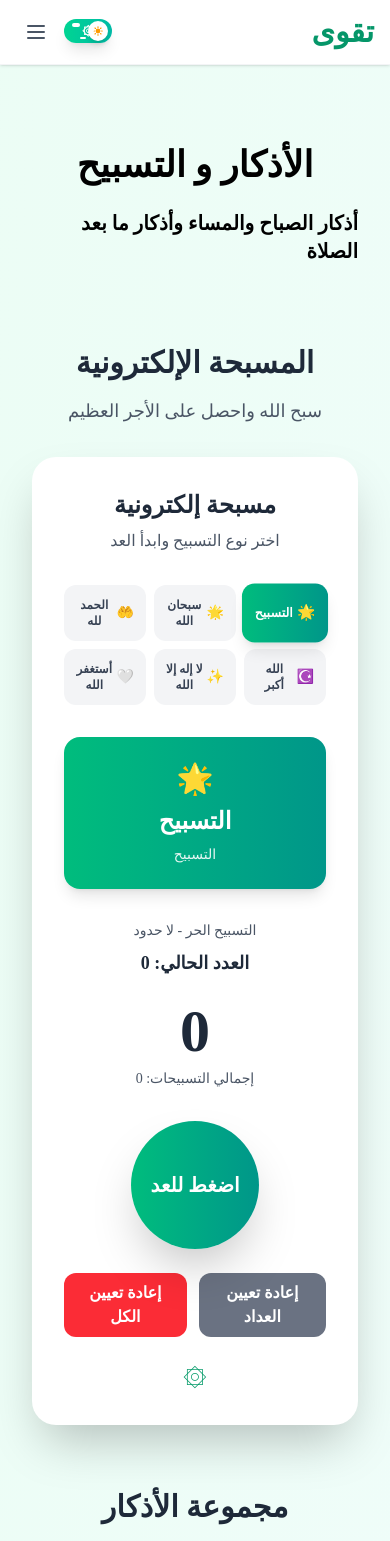
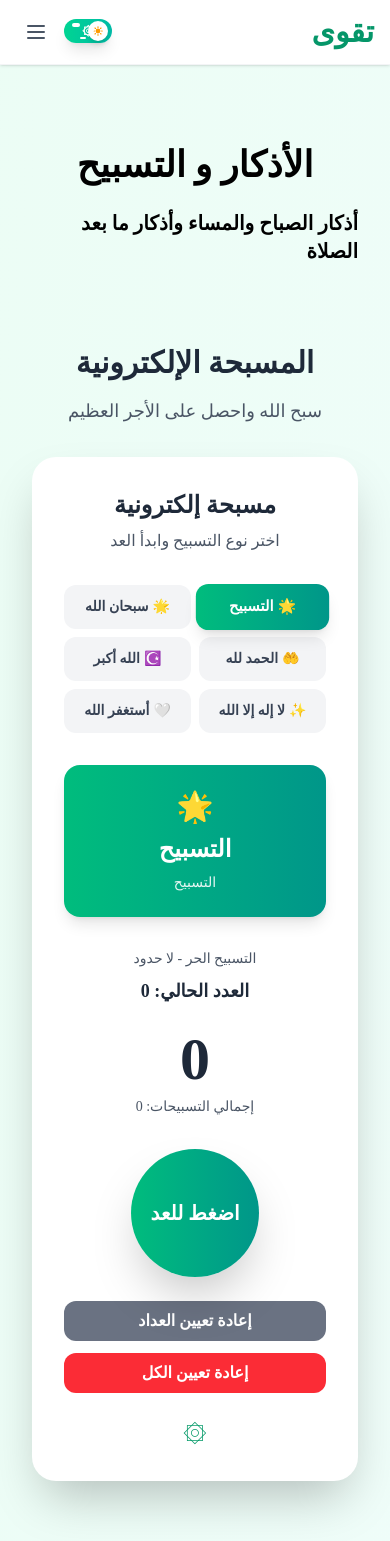
Before and after one commit to ahmedfadl156/Islamic_App, a React (Vite) app: page /azkar in a window 390 px wide. Shown: the top 1541 px of the page. Built offline with nearby package versions, Linux system fonts and the light colour scheme.

Commit message:
fix-tasbih

```diff
--- a/src/components/TasbihCounter.jsx
+++ b/src/components/TasbihCounter.jsx
@@ -57,8 +57,8 @@ const TasbihCounter = () => {
   const handleCount = () => {
     setIsAnimating(true)
     setShowRipple(true)
-    setCount(prev => prev + 1)
-    setTotalCount(prev => prev + 1)
+    setCount(prev => prev < currentTasbih.target ? prev + 1 : prev)
+    setTotalCount(prev => prev < currentTasbih.target ? prev + 1 : prev)
 
     // Reset animation after a short delay
     setTimeout(() => {
@@ -92,7 +92,7 @@ const TasbihCounter = () => {
 
       {/* Tasbih Selection */}
       <div className="mb-8">
-        <div className="grid grid-cols-3 gap-2 mb-4">
+        <div className="grid grid-cols-2 md:grid-cols-3 gap-2 mb-4">
           {tasbihTypes.map((tasbih, index) => (
             <button
               key={index}
@@ -108,7 +108,7 @@ const TasbihCounter = () => {
             >
               <div className="flex items-center justify-center gap-1">
                 <span>{tasbih.icon}</span>
-                <span className="text-xs">{tasbih.translation}</span>
+                <span className="text-sm md:text-md lg:text-lg">{tasbih.translation}</span>
               </div>
             </button>
           ))}
@@ -193,7 +193,7 @@ const TasbihCounter = () => {
       </div>
 
       {/* Control Buttons */}
-      <div className="flex gap-3 justify-center">
+      <div className="flex flex-col md:flex-row gap-3 justify-center">
         <button
           onClick={resetCount}
           className="px-6 py-2 bg-gray-500 hover:bg-gray-600 text-white rounded-xl font-semibold transition-colors duration-200"
```
